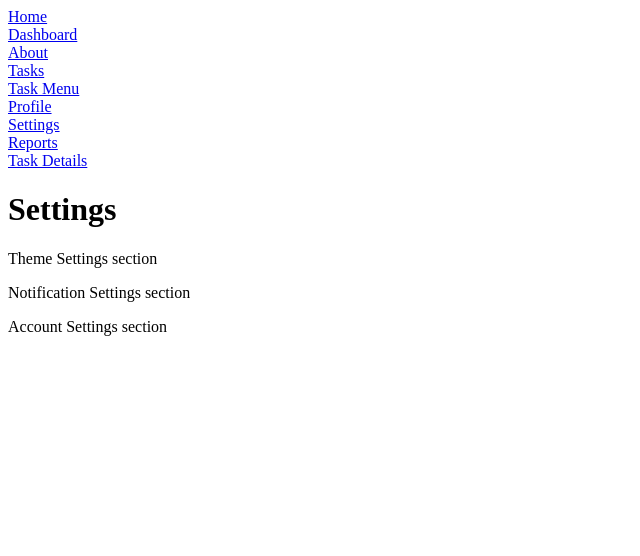
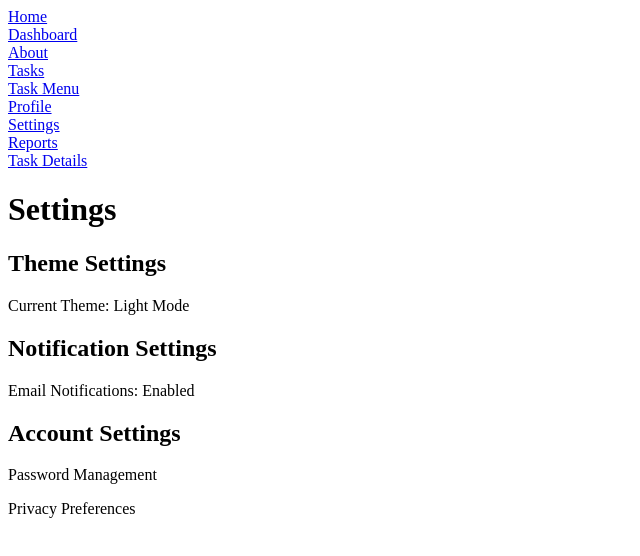
Before and after one commit to moses-25/React-TaskManager, a React (Vite) app: page /settings in a window 1280 px wide. Shown: the top 556 px of the page, without its empty margins (0-640 px from the left). Built offline with nearby package versions, Linux system fonts and the light colour scheme.

Commit message:
fix: update Profile, Reports, and Settings pages with proper data and reusable components

```diff
--- a/src/Pages/Profile.jsx
+++ b/src/Pages/Profile.jsx
@@ -1,12 +1,20 @@
+import PageHeader from "../components/PageHeader";
+import UserCard from "../components/UserCard";
+
 export default function Profile() {
-  return (
-    <div>
-        <h1> Profile</h1>
-      <p>user name</p>
-        <p>user profile</p>
-        <p>Email address</p>
-        <p>Profile Summary</p>
+    return (
+        <div>
+            <PageHeader title="Profile" />
 
-    </div>
-  );
+            <UserCard />
+
+            <section>
+                <h2>Profile Summary</h2>
+
+                <p>
+                   Moses Otieno is Software Engineer with a strong background in JavaScript and React and has successfully led multiple projects from conception to deployment. Moses is passionate about building scalable web applications and is always eager to learn new technologies.
+                </p>
+            </section>
+        </div>
+    );
 }
--- a/src/Pages/Reports.jsx
+++ b/src/Pages/Reports.jsx
@@ -1,11 +1,21 @@
+import PageHeader from "../components/PageHeader";
+import DashboardStats from "../components/DashboardStats";
+
 export default function Reports() {
     return (
         <div>
-            <h1>Reports</h1>
-            <p>Total tasks</p>
-            <p>Completed tasks</p>
-            <p>Pending tasks</p>
-            <p>Productivity summary</p>
+            <PageHeader title="Reports" />
+
+            <DashboardStats />
+
+            <section>
+                <h2>Productivity Summary</h2>
+
+                <p>
+                    The team completed 75% of all assigned
+                    tasks during the current sprint.
+                </p>
+            </section>
         </div>
     );
 }
--- a/src/Pages/Settings.jsx
+++ b/src/Pages/Settings.jsx
@@ -1,10 +1,29 @@
+import PageHeader from "../components/PageHeader";
+
 export default function Settings() {
-  return (
-    <div>
-        <h1>Settings</h1>
-      <p>Theme Settings section</p>
-        <p>Notification Settings section</p>
-        <p>Account Settings section</p>
-    </div>
-  );
+    return (
+        <div>
+            <PageHeader title="Settings" />
+
+            <section>
+                <h2>Theme Settings</h2>
+
+                <p>Current Theme: Light Mode</p>
+            </section>
+
+            <section>
+                <h2>Notification Settings</h2>
+
+                <p>Email Notifications: Enabled</p>
+            </section>
+
+            <section>
+                <h2>Account Settings</h2>
+
+                <p>Password Management</p>
+
+                <p>Privacy Preferences</p>
+            </section>
+        </div>
+    );
 }
```
